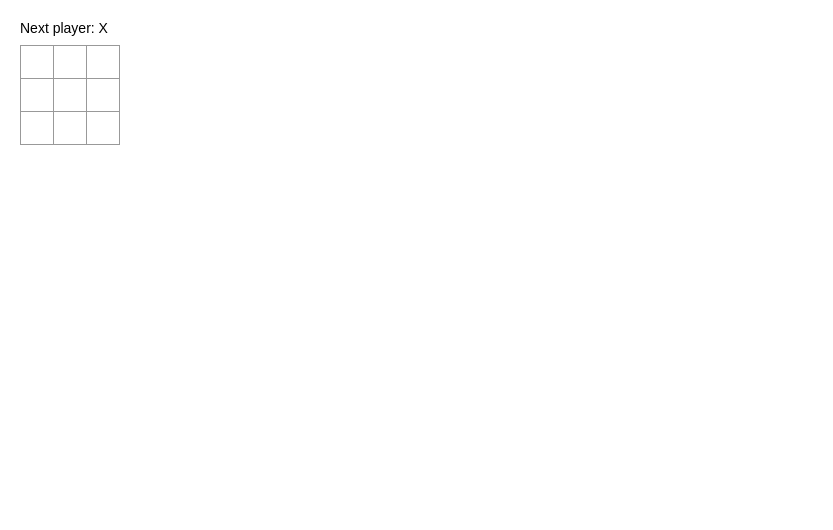
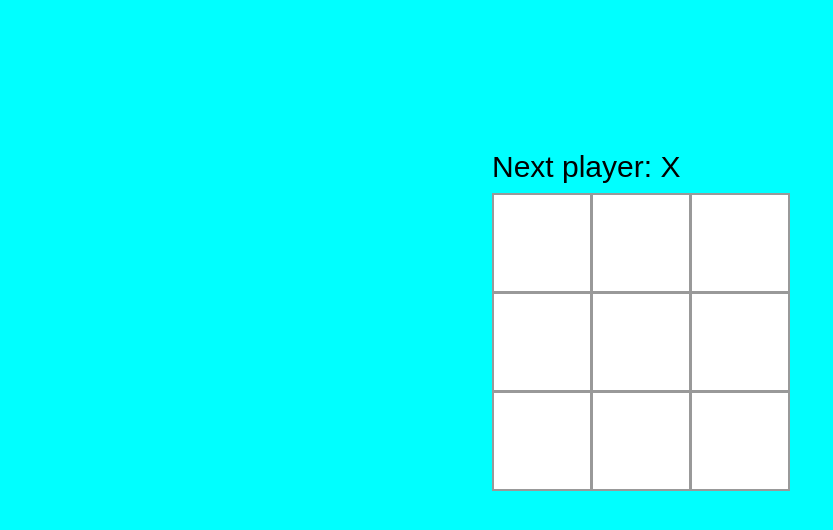
Before and after one commit to ckifer/react-tutorial, a React (Create React App) app: page / in a window 1280 px wide. Shown: the top 530 px of the page, without its empty margins (0-833 px from the left). Built offline with nearby package versions, Linux system fonts and the light colour scheme.

Commit message:
make some css changes for fun and finish the logic of the tic tac toe game!

```diff
--- a/src/index.css
+++ b/src/index.css
@@ -1,6 +1,8 @@
 body {
   font: 14px "Century Gothic", Futura, sans-serif;
   margin: 20px;
+  background-color: aqua;
+  font-size: 30px;
 }
 
 ol, ul {
@@ -19,17 +21,17 @@ ol, ul {
 
 .square {
   background: #fff;
-  border: 1px solid #999;
+  border: 2px solid #999;
   float: left;
-  font-size: 24px;
+  font-size: 50px;
   font-weight: bold;
-  line-height: 34px;
-  height: 34px;
+  line-height: 100px;
+  height: 100px;
   margin-right: -1px;
   margin-top: -1px;
   padding: 0;
   text-align: center;
-  width: 34px;
+  width: 100px;
 }
 
 .square:focus {
@@ -40,6 +42,13 @@ ol, ul {
   background: #ddd;
 }
 
+.game-board {
+  position: fixed;
+  top: 50%;
+  left: 50%;
+  transform: translate(-148px, -250px);
+}
+
 .game {
   display: flex;
   flex-direction: row;
--- a/src/index.js
+++ b/src/index.js
@@ -2,21 +2,12 @@ import React from 'react';
 import ReactDOM from 'react-dom';
 import './index.css';
 
-class Square extends React.Component {
-    constructor(props){
-        super(props);
-        this.state = {
-            value: null,
-        };
-    }
-
-    render() {
-        return (
-            <button className="square" onClick={() => this.props.onClick()}>
-                { this.props.value }
-            </button>
-        );
-    }
+function Square(props) {
+    return (
+     <button className="square" onClick={props.onClick}>
+         { props.value }
+     </button>
+    );
 }
 
 class Board extends React.Component {
@@ -24,13 +15,20 @@ class Board extends React.Component {
         super(props);
         this.state = {
             squares: Array(9).fill(null),
+            xIsNext: true
         };
     }
 
     handleClick(i) {
         const squares = this.state.squares.slice();
-        squares[i] = 'X';
-        this.setState({squares: squares});
+        if (calculateWinner(squares) || squares[i]) {
+            return;
+        }
+        squares[i] = this.state.xIsNext ? 'X' : 'O';
+        this.setState({
+            squares: squares,
+            xIsNext: !this.state.xIsNext
+        });
     }
 
     renderSquare(i) {
@@ -38,7 +36,14 @@ class Board extends React.Component {
     }
 
     render() {
-        const status = 'Next player: X';
+        const winner = calculateWinner(this.state.squares);
+        let status;
+        if (winner) {
+            status = winner + ' is the Winner!!!';
+        } else {
+            status = 'Next player: ' + (this.state.xIsNext ? 'X' : 'O');
+        }
+
 
         return (
             <div>
@@ -79,6 +84,26 @@ class Game extends React.Component {
     }
 }
 
+function calculateWinner(squares) {
+    const lines = [
+        [0, 1, 2],
+        [3, 4, 5],
+        [6, 7, 8],
+        [0, 3, 6],
+        [1, 4, 7],
+        [2, 5, 8],
+        [0, 4, 8],
+        [2, 4, 6],
+    ];
+    for(let i = 0; i < lines.length; i++) {
+        const [a, b, c] = lines[i];
+        if (squares[a] && squares[a] === squares[b] && squares[a] === squares[c]) {
+            return squares[a];
+        }
+    }
+    return null;
+}
+
 // ========================================
 
 ReactDOM.render(
```
